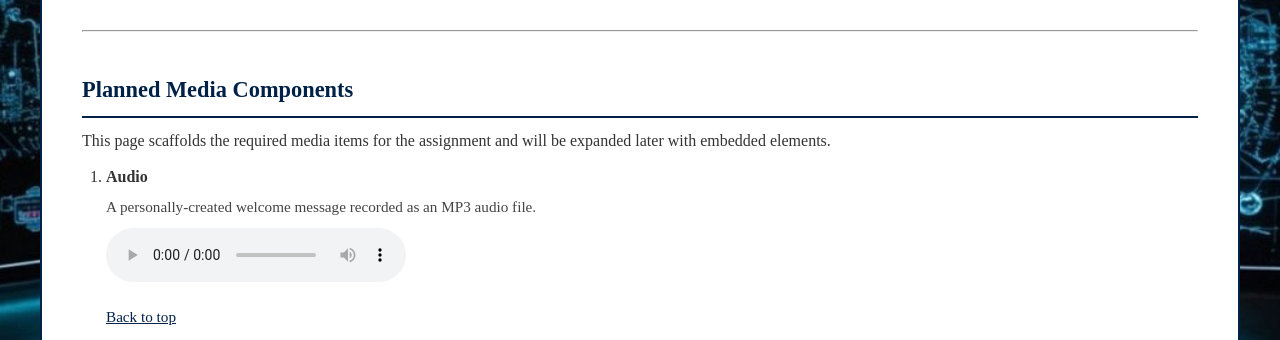
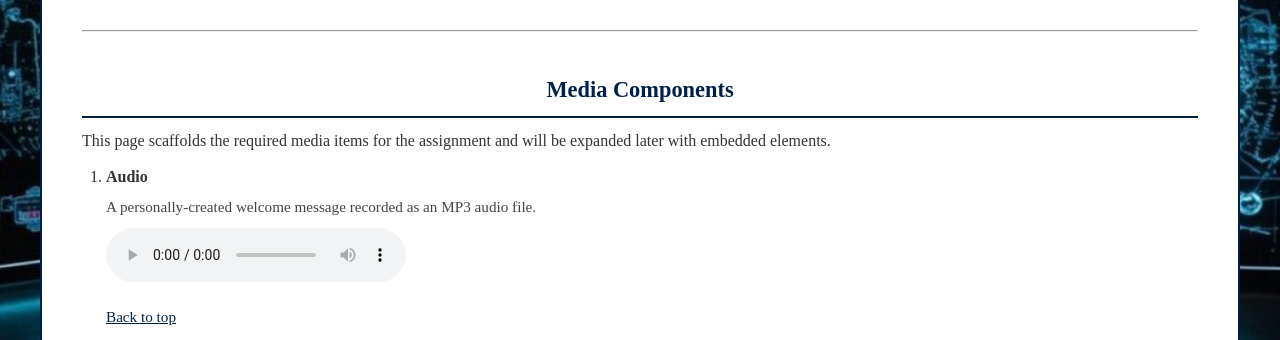
Before and after one commit to Graves217/Farah-SCF-Project-Site, a PHP site: page /media.htm in a window 1280 px wide. Shown: the part 262-602 px from the top of the page. Run offline with PHP 8.4, Linux system fonts and the light colour scheme.

Commit message:
Fix and center Media Components heading on media page
Agent-Logs-Url: https://github.com/Graves217/Farah-SCF-Project-Site/sessions/4d2e8b5b-ff55-4d4f-b7c4-6dda50a60f5d

Co-authored-by: Graves217 <260338615+Graves217@users.noreply.github.com>

```diff
--- a/farah-scf.css
+++ b/farah-scf.css
@@ -203,6 +203,10 @@ section h2 {
 
 .media-demo li {
     margin-bottom: 20px;
+}
+
+.media-components-title {
+    text-align: center;
 }
 
 .media-note {
--- a/media.htm
+++ b/media.htm
@@ -35,7 +35,7 @@
 
                 <section id="media-demo">
 
-                    <h2>Planned Media Components</h2>
+                    <h2 class="media-components-title">Media Components</h2>
 
                     <p>This page scaffolds the required media items for the assignment and will be expanded later with embedded elements.</p>
 
```
